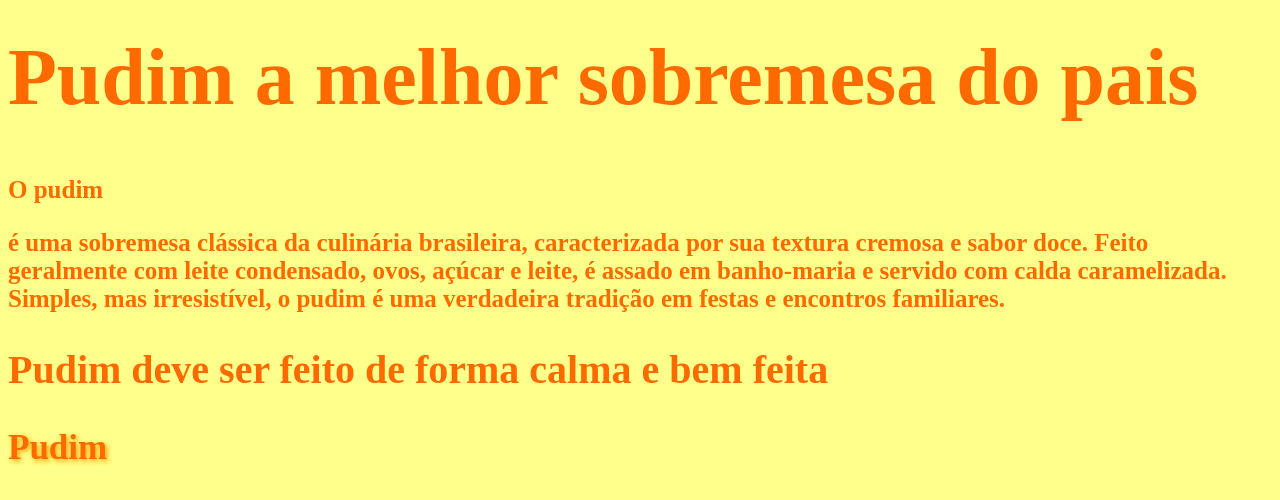
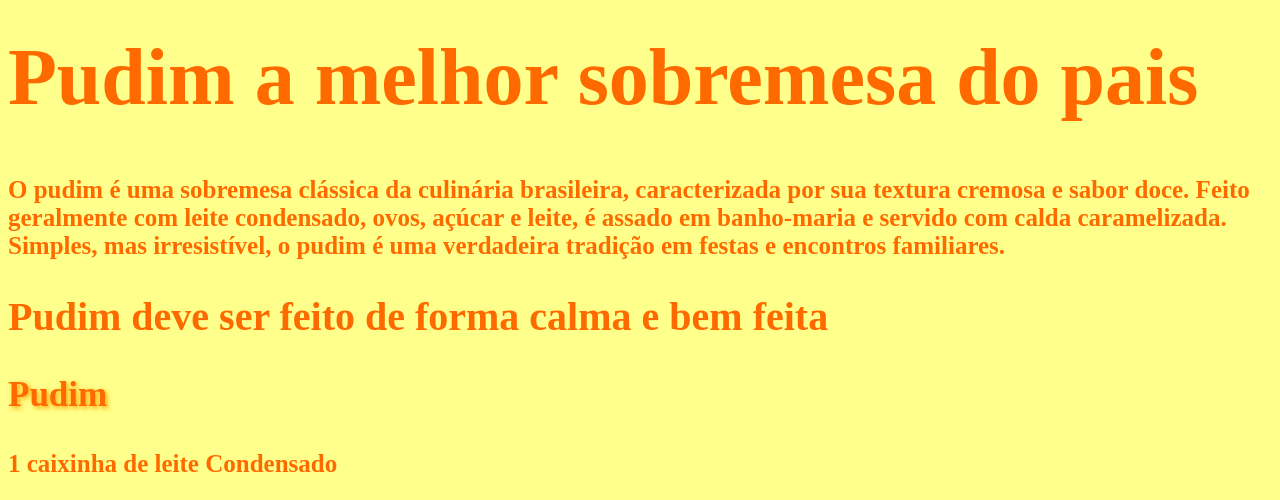
Before and after one commit to alissonsu/alissonsu.github.io, a plain HTML site: page index.html in a window 1280 px wide. Shown: the part 280-780 px from the top of the page. Drawn offline with Linux system fonts and the light colour scheme.

Commit message:
Update index.html

```diff
--- a/index.html
+++ b/index.html
@@ -34,7 +34,7 @@ alt="pngtree-cream-chocolate-caramel-liquid-melts-and-drips-png-image_3982377-re
 <h1>Pudim a melhor sobremesa do pais</h1>
 <header>
 <h4>
-<p>O pudim</p>é uma sobremesa clássica da culinária brasileira, caracterizada por sua textura cremosa e sabor doce. Feito geralmente com leite condensado, ovos, açúcar e leite, é assado em
+   O pudim é uma sobremesa clássica da culinária brasileira, caracterizada por sua textura cremosa e sabor doce. Feito geralmente com leite condensado, ovos, açúcar e leite, é assado em
 banho-maria e servido com calda caramelizada. Simples, mas irresistível, o pudim é uma verdadeira tradição em festas e encontros familiares.
 </h4>
 </header>
```
